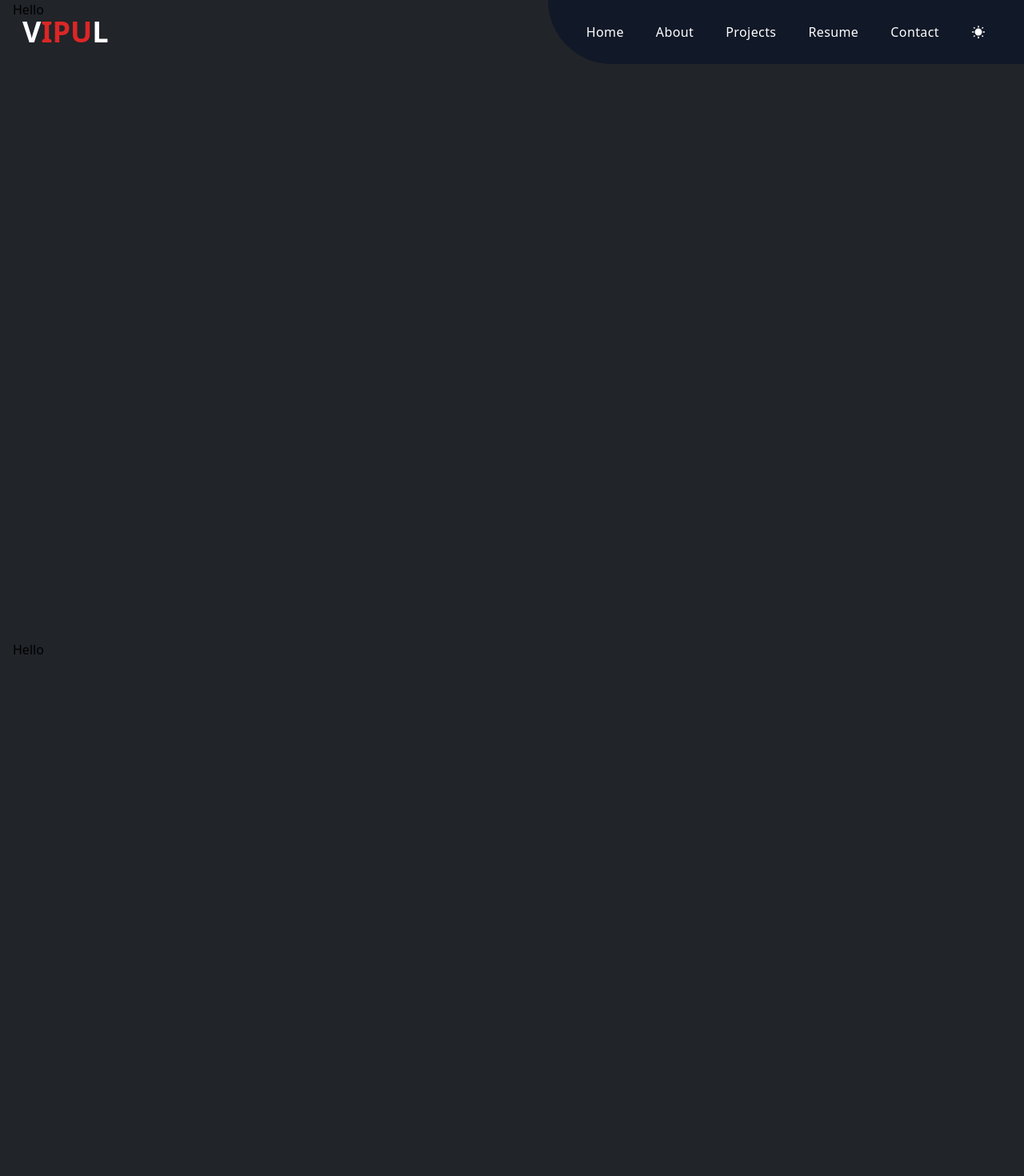
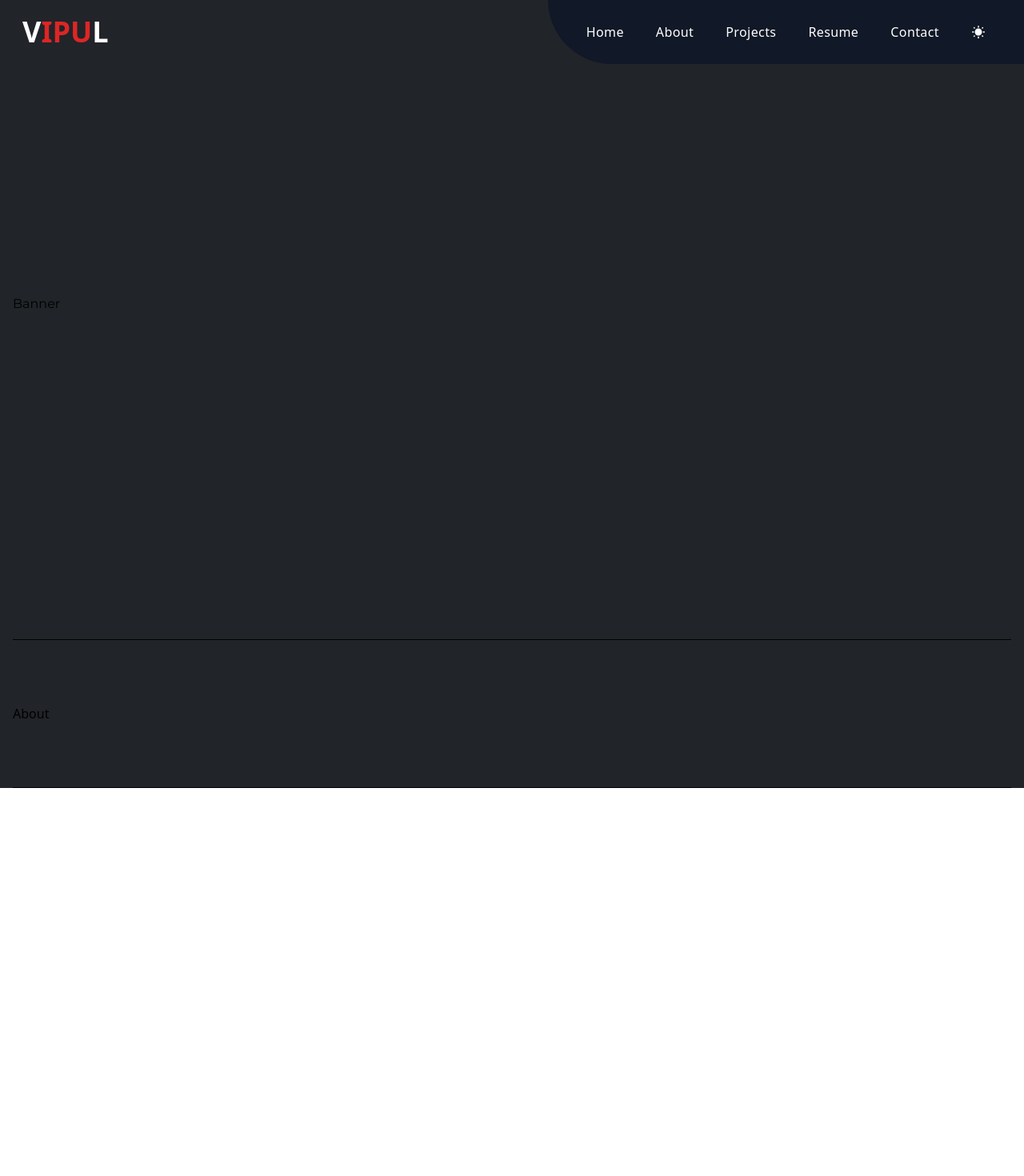
Before and after one commit to Vipulpandey007/vipul-portfolio-react, a React (Create React App) app: page / in a window 1280 px wide. Shown: the top 1470 px of the page at 80% size. After the commit the page ends 985 px from the top, so only its background shows below. Built offline with nearby package versions, Linux system fonts and the light colour scheme.

Commit message:
Banner addes

```diff
--- a/src/App.js
+++ b/src/App.js
@@ -1,13 +1,14 @@
+import About from "./Components/About";
+import Banner from "./Components/Banner";
 import Navbar from "./Components/Navbar";
 
 function App() {
   return (
     <div className="w-full h-auto bg-white dark:bg-bodyColor px-4">
       <Navbar />
-      <div>
-        <h1 className="h-screen">Hello</h1>
-        <h1 className="h-screen">Hello</h1>
-        <h1 className="h-screen">Hello</h1>
+      <div className="max-w-screen-xl mx-auto">
+        <Banner />
+        <About />
       </div>
     </div>
   );
--- /dev/null
+++ b/src/Components/About.js
@@ -0,0 +1,11 @@
+import React from "react";
+
+const About = () => {
+  return (
+    <section id="about" className="w-full py-20 border-b-[1px] border-b-black">
+      About
+    </section>
+  );
+};
+
+export default About;
--- /dev/null
+++ b/src/Components/Banner.js
@@ -0,0 +1,14 @@
+import React from "react";
+
+const Banner = () => {
+  return (
+    <section
+      id="home"
+      className="w-full pt-10 h-screen pb-20 flex flex-col gap-10 xl:gap-0 lgl:flex-row items-center border-b-[1px] font-titleFont border-b-black"
+    >
+      Banner
+    </section>
+  );
+};
+
+export default Banner;
```
